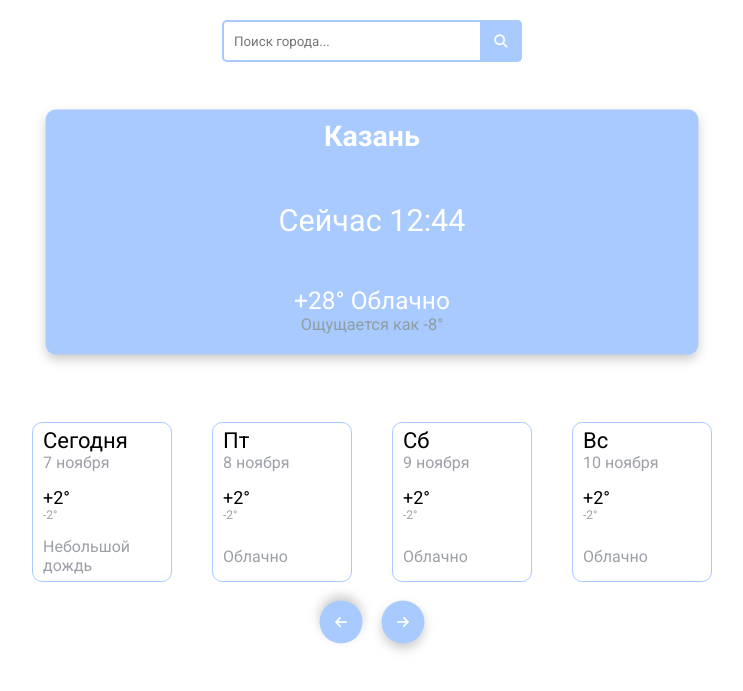
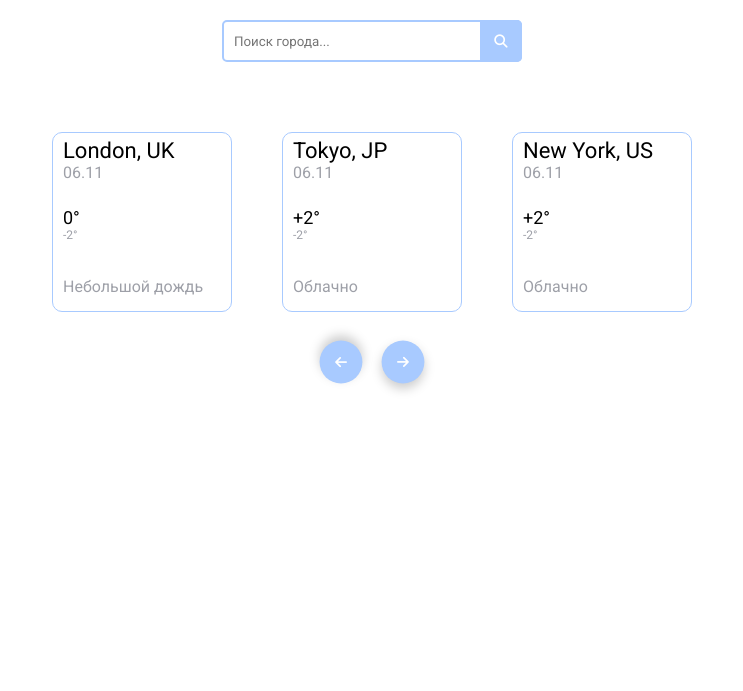
Before and after one commit to Tagir-Voropaev/weatherApp, a Django app: page / in a window 1280 px wide. Shown: the top 691 px of the page, without its empty margins (268-1011 px from the left). Run offline with Django 5.2, Linux system fonts and the light colour scheme; data that the repository does not hold is empty; some libraries are stand-ins or nearby versions.

Commit message:
Added use of openweathermap API (unfinished)

```diff
--- a/WeatherApp/weatherapp/main/static/main/css/style.css
+++ b/WeatherApp/weatherapp/main/static/main/css/style.css
@@ -117,15 +117,15 @@ button {
   width: 70%;
   margin: auto;
   margin-top: 70px;
-  height: 240px;
-  width: 680px;
+  height: 280px;
+  width: 640px;
   overflow: hidden;
 
 }
 .scroll-wrapper{
   position: relative;
   width: 100%;
-  height: 160px;
+  height: 180px;
 }
 .scroll-week{
   position: absolute;
@@ -133,7 +133,7 @@ button {
   flex-direction: row;
   justify-content: space-between;
   flex-shrink: 0;
-  height: 160px;
+  height: 180px;
 }
 
 
@@ -171,8 +171,8 @@ button {
 .scroll-day{
   border: 1px solid #a8caff;
   border-radius: 10px;
-  width: 140px;
-  height: 160px;
+  width: 180px;
+  height: 180px;
   display: flex;
   flex-direction: column;
   justify-content: space-between;
@@ -181,7 +181,7 @@ button {
   padding-bottom: 5px;
 }
 .scroll-day:not(:first-child){
-  margin-left: 40px;
+  margin-left: 50px;
 }
 
 .scroll-button-box{
@@ -189,7 +189,7 @@ button {
   justify-content: center;
   align-items: center;
   position: relative;
-  height: 80px;
+  height: 100px;
 }
 .scroll-button{
   position: relative;
@@ -220,3 +220,6 @@ button {
 .button-icon{
   color: #fff;
 }
+.main{
+  display: none;
+}
--- a/WeatherApp/weatherapp/main/static/main/js/script.js
+++ b/WeatherApp/weatherapp/main/static/main/js/script.js
@@ -1,19 +1,19 @@
 $(document).ready(function(){
 
-    var minClick = 2;
+    var minClick = 3;
     var click = 0;
     $( ".scroll-button-left" ).on( "click", function() {
 
         if (click >= 1){
             click-=1;
-            $(".scroll-week").animate({ left: "+=180" }, 200);
+            $(".scroll-week").animate({ left: "+=230" }, 200);
         }
     } );
 
     $( ".scroll-button-right" ).on( "click", function() {
         if (click <= minClick){
             click+=1;
-            $(".scroll-week").animate({ left: "-=180" }, 200);
+            $(".scroll-week").animate({ left: "-=230" }, 200);
         }
     } );
 });
--- a/WeatherApp/weatherapp/main/templates/main/index.html
+++ b/WeatherApp/weatherapp/main/templates/main/index.html
@@ -17,14 +17,14 @@
 {% block content %}
     <div class="main">
         <div class="main-container-one">
-            <h2>Казань</h2>
+            <h2>{{ info.city }}</h2>
         </div>
         <div class="main-container-two">
-                <p>Сейчас 12:44</p>
+                <p>Now {{ info.time }} GMT+4</p>
         </div>
         <div class="main-container-three">
-            <p class="main-container-three-active">+28° Облачно</p>
-            <p class="main-container-three-passive">Ощущается как -8°</p>
+            <p class="main-container-three-active">{{ info.temp}}° {{ info.description}}</p>
+            <p class="main-container-three-passive">Feels like {{ info.feels_like }}°</p>
         </div>
     </div>
     <div class="scroll">
@@ -32,11 +32,11 @@
             <div class="scroll-week">
                 <div class="scroll-day">
                     <div class="scroll-date">
-                        <h6>Сегодня</h6>
-                        <p>7 ноября</p>
+                        <h6>London, UK</h6>
+                        <p>{{ info.date }}</p>
                     </div>
                     <div class="scroll-degrees">
-                        <h6>+2°</h6>
+                        <h6>{{ london.temp_max }}°</h6>
                         <p>-2°</p>
                     </div>
                     <div class="scroll-state">
@@ -45,8 +45,8 @@
                 </div>
                 <div class="scroll-day">
                     <div class="scroll-date">
-                        <h6>Пт</h6>
-                        <p>8 ноября</p>
+                        <h6>Tokyo, JP</h6>
+                        <p>{{ info.date }}</p>
                     </div>
                     <div class="scroll-degrees">
                         <h6>+2°</h6>
@@ -58,8 +58,8 @@
                 </div>
                 <div class="scroll-day">
                     <div class="scroll-date">
-                        <h6>Сб</h6>
-                        <p>9 ноября</p>
+                        <h6>New York, US</h6>
+                        <p>{{ info.date }}</p>
                     </div>
                     <div class="scroll-degrees">
                         <h6>+2°</h6>
@@ -71,8 +71,8 @@
                 </div>
                 <div class="scroll-day">
                     <div class="scroll-date">
-                        <h6>Вс</h6>
-                        <p>10 ноября</p>
+                        <h6>Moscow, RU</h6>
+                        <p>{{ info.date }}</p>
                     </div>
                     <div class="scroll-degrees">
                         <h6>+2°</h6>
@@ -84,8 +84,8 @@
                 </div>
                 <div class="scroll-day">
                     <div class="scroll-date">
-                        <h6>Пн</h6>
-                        <p>11 ноября</p>
+                        <h6>Paris, FR</h6>
+                        <p>{{ info.date }}</p>
                     </div>
                     <div class="scroll-degrees">
                         <h6>+2°</h6>
@@ -97,8 +97,8 @@
                 </div>
                 <div class="scroll-day">
                     <div class="scroll-date">
-                        <h6>Вт</h6>
-                        <p>12 ноября</p>
+                        <h6>Dubai, AE</h6>
+                        <p>{{ info.date }}</p>
                     </div>
                     <div class="scroll-degrees">
                         <h6>+2°</h6>
@@ -110,8 +110,8 @@
                 </div>
                 <div class="scroll-day">
                     <div class="scroll-date">
-                        <h6>Ср</h6>
-                        <p>13 ноября</p>
+                        <h6>Rome, IT</h6>
+                        <p>{{ info.date }}</p>
                     </div>
                     <div class="scroll-degrees">
                         <h6>+2°</h6>
--- a/WeatherApp/weatherapp/main/views.py
+++ b/WeatherApp/weatherapp/main/views.py
@@ -1,5 +1,76 @@
+import requests
 from django.shortcuts import render
+import datetime
+
+
 
 
 def index(request):
-    return render(request, 'main/index.html')
+    appid = '885bcc371445d48240aa552ca0325b64'
+    url = 'https://api.openweathermap.org/data/2.5/weather?q=London&units=metric&appid=' + appid
+
+    city = ''
+    london_ = 'london'
+    tokyo_ = 'tokyo'
+    newyork_ = 'newyork'
+    moscow_ = 'moscow'
+    paris_ = 'paris'
+    dubai_ = 'dubai'
+    rome_ = 'rome'
+    res = requests.get(url.format(city)).json()
+
+    london_res = requests.get(url.format(london_)).json()
+    tokyo_res = requests.get(url.format(tokyo_)).json()
+    newyork_res = requests.get(url.format(newyork_)).json()
+    moscow_res = requests.get(url.format(moscow_)).json()
+    paris_res = requests.get(url.format(paris_)).json()
+    dubai_res = requests.get(url.format(dubai_)).json()
+    rome_res = requests.get(url.format(rome_)).json()
+    city_info = {
+        'city': city,
+        'temp' : res["main"]["temp"],
+        'feels_like' : res["main"]["feels_like"],
+        'icon' : res["weather"][0]["icon"],
+        'temp_min' : res["main"]["temp_min"],
+        'temp_max' : res["main"]["temp_max"],
+        'description' : res["weather"][0]["description"],
+        'time' : datetime.datetime.today().strftime('%H:%M'),
+        'date' : datetime.datetime.today().strftime('%d.%m')
+    }
+    city_london = {
+        'temp_min' : int(res["main"]["temp_min"]),
+        'temp_max' : int(res["main"]["temp_max"]),
+        'description' : res["weather"][0]["description"],
+    }
+    city_tokyo = {
+        'temp_min' : int(res["main"]["temp_min"]),
+        'temp_max' : int(res["main"]["temp_max"]),
+        'description' : res["weather"][0]["description"],
+    }
+    city_newyork = {
+        'temp_min' : int(res["main"]["temp_min"]),
+        'temp_max' : int(res["main"]["temp_max"]),
+        'description' : res["weather"][0]["description"],
+    }
+    city_moscow = {
+        'temp_min' : int(res["main"]["temp_min"]),
+        'temp_max' : int(res["main"]["temp_max"]),
+        'description' : res["weather"][0]["description"],
+    }
+    city_paris = {
+        'temp_min' : int(res["main"]["temp_min"]),
+        'temp_max' : int(res["main"]["temp_max"]),
+        'description' : res["weather"][0]["description"],
+    }
+    city_dubai = {
+        'temp_min' : int(res["main"]["temp_min"]),
+        'temp_max' : int(res["main"]["temp_max"]),
+        'description' : res["weather"][0]["description"],
+    }
+    city_rome = {
+        'temp_min' : int(res["main"]["temp_min"]),
+        'temp_max' : int(res["main"]["temp_max"]),
+        'description' : res["weather"][0]["description"],
+    }
+    print(type(city_london["temp_max"]))
+    return render(request, 'main/index.html', {'info' : city_info, 'london' : city_london, 'tokyo' : city_london, 'newyork' : city_london, 'moscow' : city_london, 'paris' : city_london, 'dubai' : city_london, 'rome' : city_london})
--- a/WeatherApp/weatherapp/weatherapp/settings.py
+++ b/WeatherApp/weatherapp/weatherapp/settings.py
@@ -106,7 +106,7 @@ AUTH_PASSWORD_VALIDATORS = [
 
 LANGUAGE_CODE = 'en-us'
 
-TIME_ZONE = 'UTC'
+TIME_ZONE = 'Europe/Moscow'
 
 USE_I18N = True
 
```
Also changed, not shown: WeatherApp/weatherapp/db.sqlite3.
